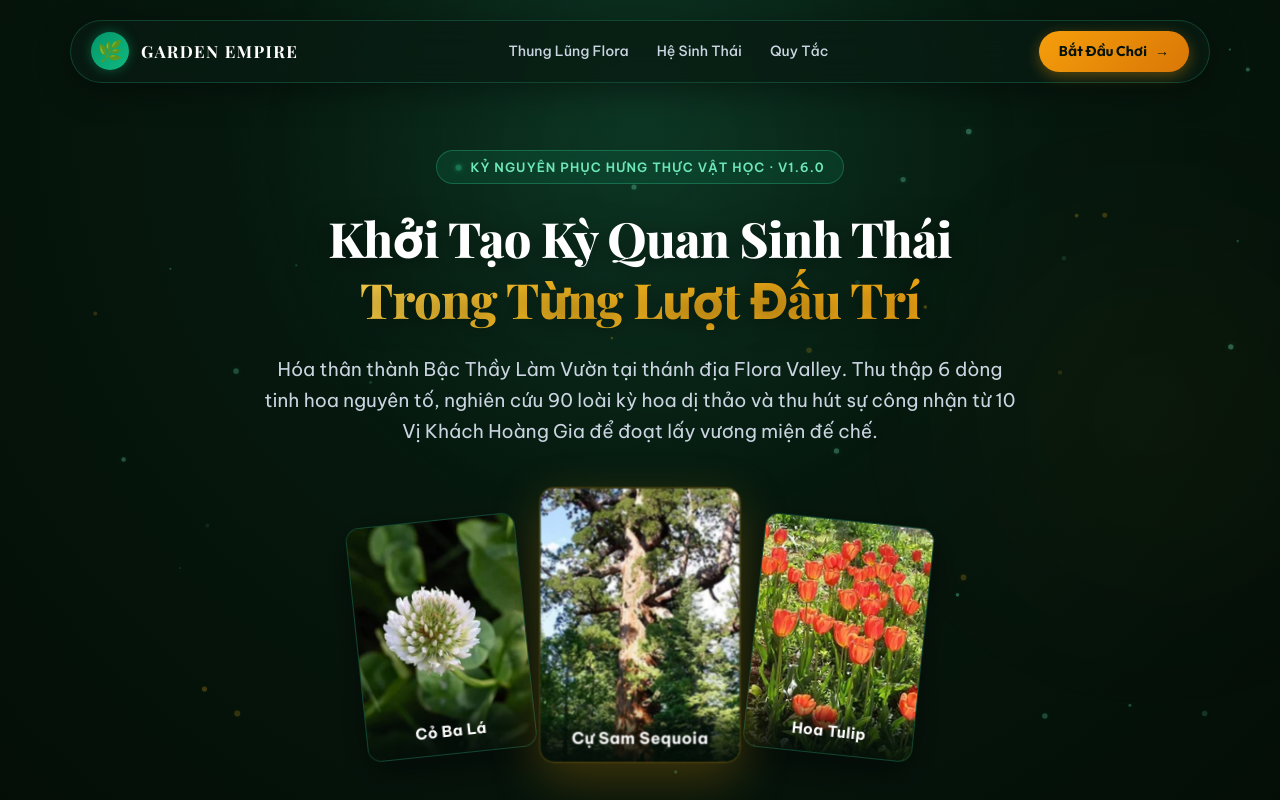
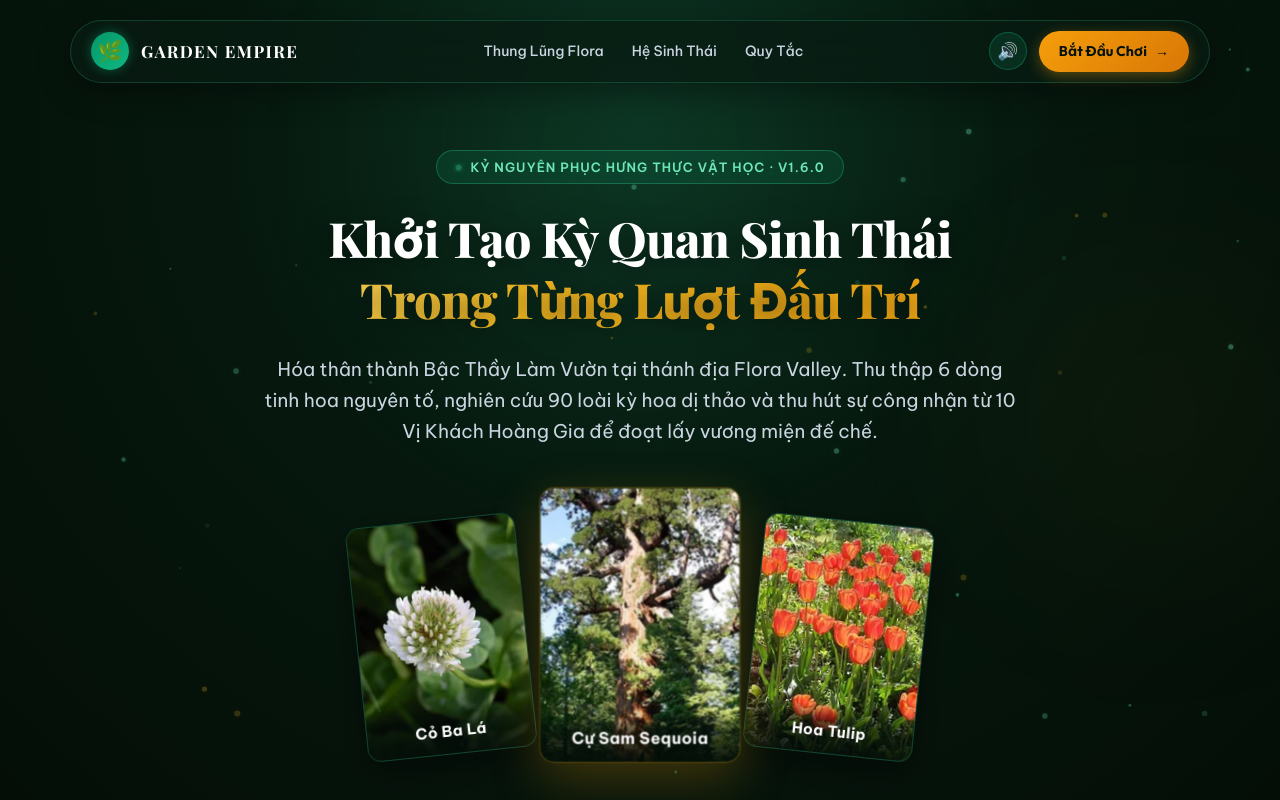
Before and after one commit to Sleepy2608/GardenEmpireGame, a plain HTML site: page client/welcome.html in a window 1280 px wide. Shown: the top 800 px of the page. Drawn offline with nearby package versions, Linux system fonts and the light colour scheme; no server answers; a web font is replaced by a local one.

Commit message:
feat(welcome): integrate forest ambient BGM and navbar sound toggle button

```diff
--- a/client/css/welcome.css
+++ b/client/css/welcome.css
@@ -278,6 +278,33 @@ body.welcome-body {
 .nav-cta-btn:hover {
   transform: translateY(-2px);
   box-shadow: 0 6px 20px rgba(245, 158, 11, 0.55);
+}
+
+/* Sound Mute Toggle Button in Nav */
+.welcome-btn-sound {
+  display: inline-flex;
+  align-items: center;
+  justify-content: center;
+  width: 38px;
+  height: 38px;
+  border-radius: 9999px;
+  background: rgba(16, 185, 129, 0.12);
+  border: 1px solid rgba(16, 185, 129, 0.35);
+  color: #ecfdf5;
+  font-size: 1.05rem;
+  cursor: pointer;
+  transition: all var(--transition-fast);
+}
+
+.welcome-btn-sound:hover {
+  background: rgba(16, 185, 129, 0.25);
+  border-color: rgba(16, 185, 129, 0.6);
+  transform: translateY(-2px);
+  box-shadow: 0 4px 14px rgba(16, 185, 129, 0.3);
+}
+
+.welcome-btn-sound:active {
+  transform: scale(0.95);
 }
 
 /* ==========================================================================
--- a/client/welcome.html
+++ b/client/welcome.html
@@ -56,11 +56,16 @@
         <li><a href="#strategy" class="nav-link-item">Quy Tắc</a></li>
       </ul>
 
-      <!-- CTA to Index -->
-      <a href="index.html" class="nav-cta-btn" id="nav-btn-play">
-        <span>Bắt Đầu Chơi</span>
-        <span>→</span>
-      </a>
+      <!-- Sound Toggle & CTA to Index -->
+      <div style="display: flex; align-items: center; gap: 0.75rem;">
+        <button type="button" id="btn-toggle-sound" class="welcome-btn-sound" title="Bật/Tắt âm thanh" aria-label="Bật/Tắt âm thanh">
+          <span id="sound-icon">🔊</span>
+        </button>
+        <a href="index.html" class="nav-cta-btn" id="nav-btn-play">
+          <span>Bắt Đầu Chơi</span>
+          <span>→</span>
+        </a>
+      </div>
     </nav>
   </header>
 
@@ -364,7 +369,29 @@
     </div>
   </footer>
 
+  <!-- Background Music Player -->
+  <audio id="bgm-player" loop preload="auto" class="hidden"></audio>
+
   <!-- Welcome Scripts -->
   <script src="js/welcome.js"></script>
+  <script type="module">
+    import { bgmController, BGM_PHASES } from './js/ui/BGMController.js';
+    document.addEventListener('DOMContentLoaded', () => {
+      bgmController.init();
+      bgmController.setPhase(BGM_PHASES.WELCOME);
+
+      const soundBtn = document.getElementById('btn-toggle-sound');
+      const soundIcon = document.getElementById('sound-icon');
+      if (soundIcon) {
+        soundIcon.textContent = bgmController.isMuted ? '🔇' : '🔊';
+      }
+      if (soundBtn && soundIcon) {
+        soundBtn.addEventListener('click', () => {
+          const isMuted = bgmController.toggleMute();
+          soundIcon.textContent = isMuted ? '🔇' : '🔊';
+        });
+      }
+    });
+  </script>
 </body>
 </html>
```
